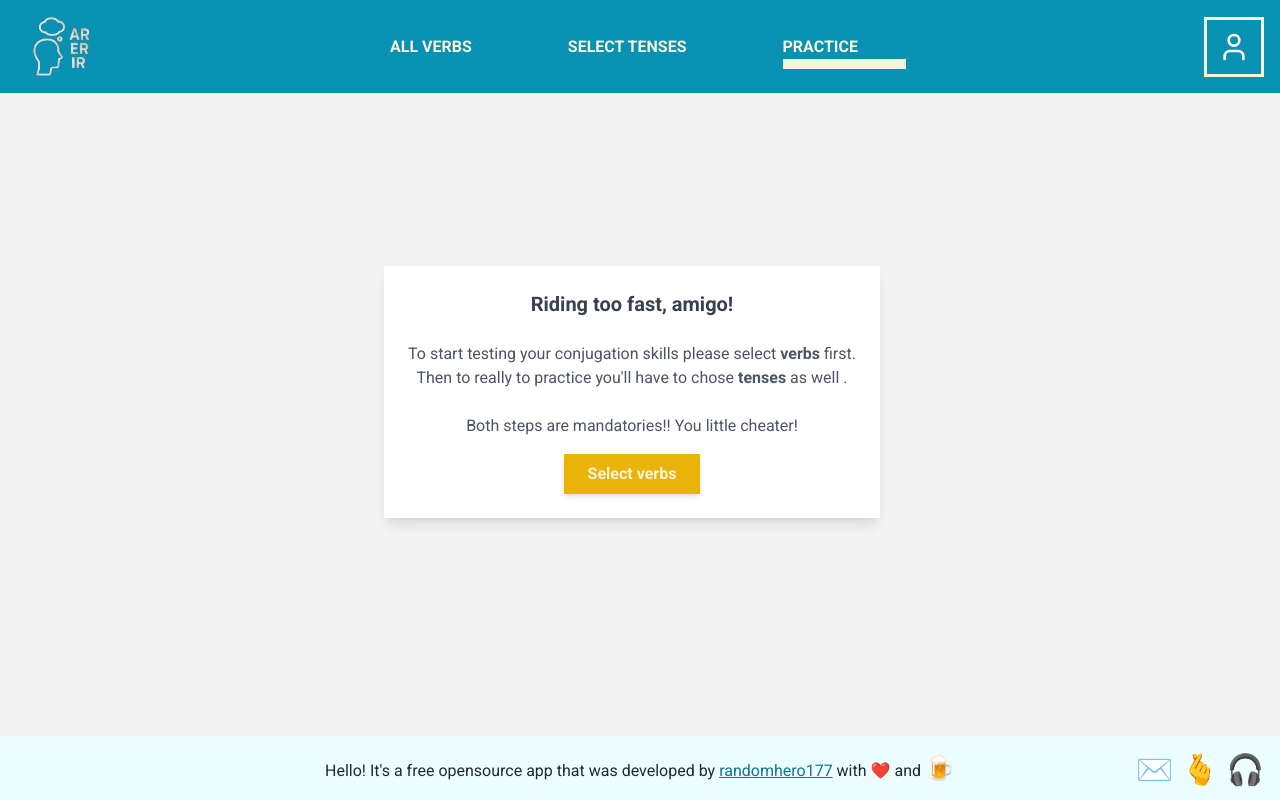
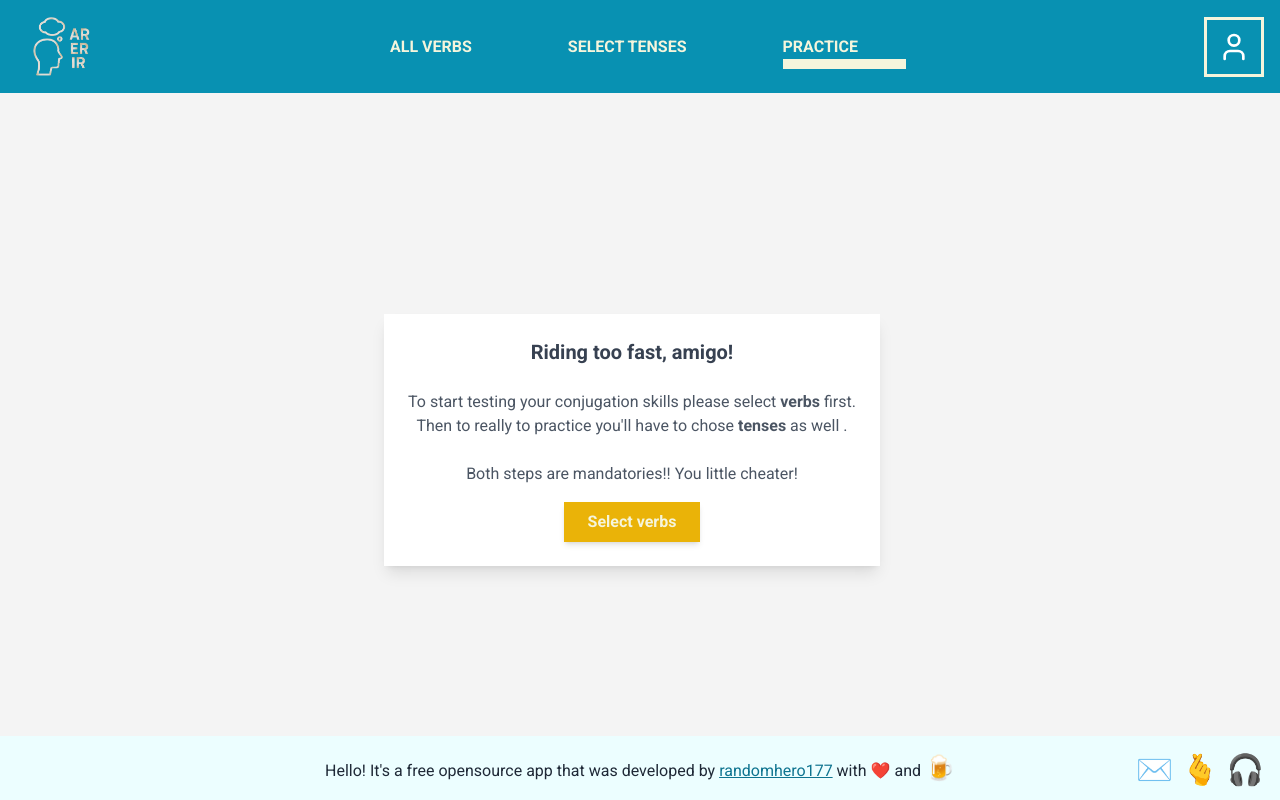
Before and after one commit to randomhero177/conjugate-me, a Next.js app: page /practice-selected in a window 1280 px wide. Built offline with nearby package versions, Linux system fonts and the light colour scheme; a web font is replaced by a local one.

Commit message:
[cme-51]: finalize

```diff
--- a/src/app/practice-selected/page.tsx
+++ b/src/app/practice-selected/page.tsx
@@ -33,7 +33,6 @@ export default function PracticeSelected() {
     correct: 0,
     wrong: 0,
   });
-  const [answerCounter, setAnswerCounter] = useState(0);
   const [currentPronomb, setCurrentPronomb] = useState("");
   const [currentVerb, setCurrentVerb] = useState("");
   const [currentTense, setCurrentTense] = useState("");
@@ -100,7 +99,6 @@ export default function PracticeSelected() {
       wrong: isCorrect ? prev.wrong : prev.wrong + 1,
     }));
 
-    setAnswerCounter((prevAnswer) => prevAnswer++);
     setResetKey((prevKey) => prevKey + 1);
   };
 
@@ -111,7 +109,7 @@ export default function PracticeSelected() {
   return (
     <div className="flex min-h-screen flex-col items-center justify-center px-4 lg:p-12 pt-24 lg:pt-32 pb-44 lg:pb-4">
       {selectedVerbs.length > 0 && selectedTenses.length > 0 && (
-        <div className="p-8 bg-white shadow-lg w-full mb-6 lg:mb-12">
+        <div className="p-8 bg-white shadow-lg w-full mb-2">
           <div>
             <div className="mb-4">
               <div className="mb-4 text-3xl font-bold text-gray-800 text-center">
@@ -138,6 +136,28 @@ export default function PracticeSelected() {
           </div>
         </div>
       )}
+      <div className="mt-2 flex flex-col gap-4 lg:mb-6 mb-2">
+        <div className="flex w-full max-w-xs justify-between rounded-2xl px-6 py-2">
+          <div className="text-center px-2">
+            <p className="text-sm text-gray-500">✅ Correct</p>
+            <p className="text-lg font-semibold text-green-600">
+              {answerResults?.correct}
+            </p>
+          </div>
+          <div className="text-center px-2">
+            <p className="text-sm text-gray-500">❌ Wrong</p>
+            <p className="text-lg font-semibold text-red-500">
+              {answerResults?.wrong}
+            </p>
+          </div>
+          <div className="text-center px-2">
+            <p className="text-sm text-gray-500">🧮 Total </p>
+            <p className="text-lg font-semibold text-blue-500">
+              {resetKey ? resetKey - 1 : 0}
+            </p>
+          </div>
+        </div>
+      </div>
       {!nothingSelected && (
         <div className="lg:flex mb-8 lg:mb-24">
           <div className="group lg:me-6 mb-6 flex-1">
--- a/src/components/CheckForm.tsx
+++ b/src/components/CheckForm.tsx
@@ -29,6 +29,9 @@ const CheckForm = ({
   }
 
   function checkResult() {
+    if (isCorrect) {
+      goToNext(!hasMadeMistake);
+    }
     const localQuery = useSpecialCharacters
       ? removeAccents(query.toLowerCase())
       : query.toLowerCase();
@@ -48,9 +51,9 @@ const CheckForm = ({
       }
 
       // 👇 Only go to next if correct, but send "false" if a mistake happened before
-      if (correctNow) {
+      /* if (correctNow) {
         goToNext(!hasMadeMistake);
-      }
+      }*/
     }
   }
 
@@ -91,7 +94,7 @@ const CheckForm = ({
             className={`lg:hidden mt-2 float-right ml-4 px-6 py-2 text-white font-bold shadow-md  focus:outline-none focus:ring-2 focus:ring-blue-400 focus:ring-opacity-50 transition
                 ${isCorrect ? "bg-cyan-600 hover:bg-cyan-600 " : "bg-yellow-700 hover:bg-yellow-800"}
                 `}
-            onClick={() => goToNext(isCorrect)}
+            onClick={() => goToNext(!hasMadeMistake)}
           >
             {isCorrect ? "Next" : "Skip"}
           </button>
@@ -129,7 +132,7 @@ const CheckForm = ({
                 className={`ml-4 px-6 py-2 text-white font-bold shadow-md  focus:outline-none focus:ring-2 focus:ring-blue-400 focus:ring-opacity-50 transition
                 ${isCorrect ? "bg-cyan-600 hover:bg-cyan-600 " : "bg-yellow-700 hover:bg-yellow-800"}
                 `}
-                onClick={() => goToNext(isCorrect)}
+                onClick={() => goToNext(!hasMadeMistake)}
               >
                 {isCorrect ? "Next" : "Skip"}
               </button>
@@ -147,8 +150,6 @@ const CheckForm = ({
             Don't count spanish special characters as error
           </span>
         </label>
-        <pre>{JSON.stringify(answerResults, null, 2)}</pre>
-        <div>{answerCounter}</div>
       </div>
     </div>
   );
```
